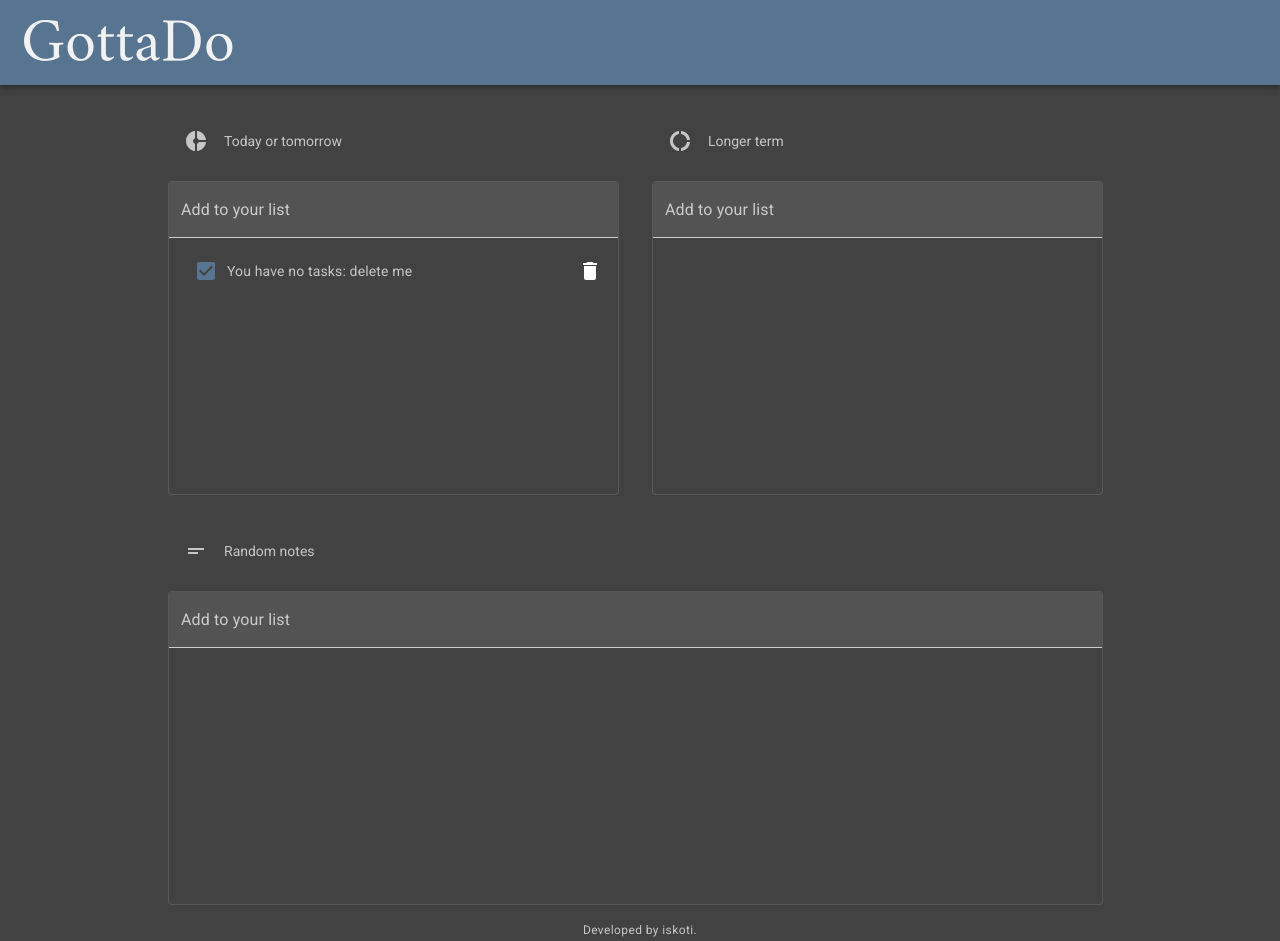
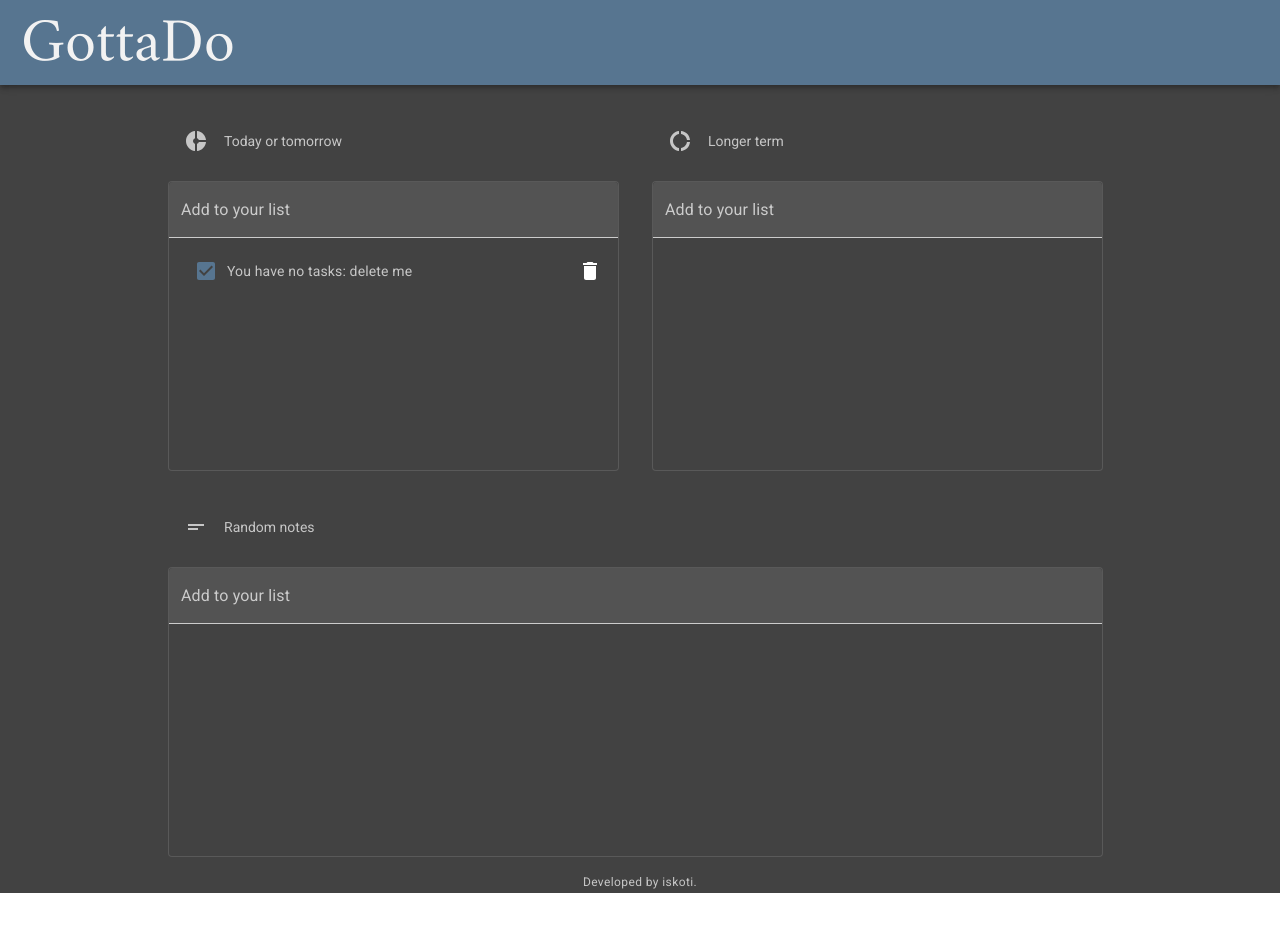
Before and after one commit to gotta-do/GottaDo, a React (Create React App) app: page / in a window 1280 px wide. After the commit the page ends 893 px from the top, so only its background shows below. Built offline with nearby package versions, Linux system fonts and the light colour scheme.

Commit message:
bugfix: height

```diff
--- a/src/App.tsx
+++ b/src/App.tsx
@@ -3,7 +3,7 @@ import { BrowserRouter as Router, Switch, Route } from 'react-router-dom';
 import { ThemeProvider } from '@material-ui/core';
 import theme from './theme';
 import Homepage from './pages/homepage/Homepage';
-import Loginpage from './pages/loginpage/Loginpage';
+// import Loginpage from './pages/loginpage/Loginpage';
 
 export default function App() {
   return (
--- a/src/components/TodoListFrame.tsx
+++ b/src/components/TodoListFrame.tsx
@@ -31,8 +31,8 @@ const useStyles = makeStyles((theme: Theme) =>
       backgroundColor: theme.palette.background.paper,
       width: '100%',
       overflowY: 'auto',
-      minHeight: theme.spacing(2) * 19.5,
-      maxHeight: theme.spacing(2) * 19.5,
+      minHeight: theme.spacing(2) * 18,
+      maxHeight: theme.spacing(2) * 18,
     },
 
     checkedTask: {
@@ -45,9 +45,7 @@ const useStyles = makeStyles((theme: Theme) =>
 );
 
 const TodoListFrame: React.FC<TodoListFrameProps> = ({ title, ico, type }) => {
-  // const TodoListFrame = ({ title, ico, termType}: TodoListFrameProps) => {
   const dispatch = useDispatch();
-  // const todos = useSelector((state: types.State) => state.todos);
 
   const [newTodo, setNewTodo] = useState('');
 
```
